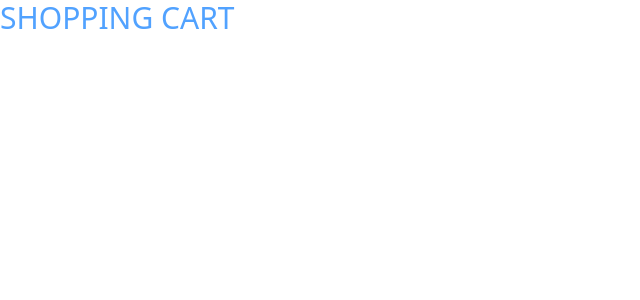
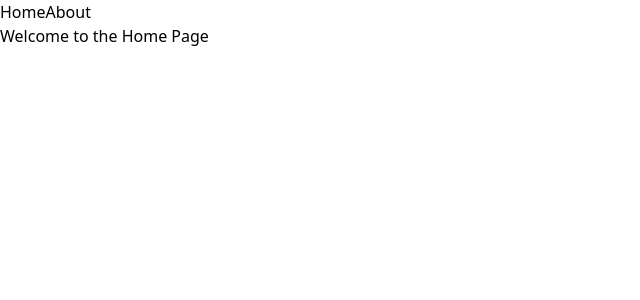
Before and after one commit to emmeiwhite/05-products-with-cart-features, a React (Vite) app: page / in a window 1280 px wide. Shown: the top 300 px of the page, without its empty margins (0-640 px from the left). Built offline with nearby package versions, Linux system fonts and the light colour scheme.

Commit message:
shopping-cart-1.3 home & about pages setup

```diff
--- a/package.json
+++ b/package.json
@@ -13,6 +13,7 @@
     "@tailwindcss/vite": "^4.1.5",
     "react": "^19.0.0",
     "react-dom": "^19.0.0",
+    "react-router-dom": "^6.20.0",
     "tailwindcss": "^4.1.5"
   },
   "devDependencies": {
--- a/src/App.jsx
+++ b/src/App.jsx
@@ -1,8 +1,24 @@
+import { BrowserRouter as Router, Routes, Route } from 'react-router-dom'
+import Navigation from './components/Navigation'
+import Home from './pages/Home'
+import About from './pages/About'
+
 function App() {
   return (
-    <>
-      <h1 className="text-3xl text-blue-400">SHOPPING CART</h1>
-    </>
+    <Router>
+      <Navigation />
+
+      <Routes>
+        <Route
+          path="/"
+          element={<Home />}
+        />
+        <Route
+          path="/about"
+          element={<About />}
+        />
+      </Routes>
+    </Router>
   )
 }
 
--- /dev/null
+++ b/src/components/Navigation.jsx
@@ -0,0 +1,11 @@
+import { Link } from 'react-router-dom'
+
+const Navigation = () => {
+  return (
+    <div>
+      <Link to="/">Home</Link>
+      <Link to="/about">About</Link>
+    </div>
+  )
+}
+export default Navigation
--- /dev/null
+++ b/src/pages/About.jsx
@@ -0,0 +1,4 @@
+const About = () => {
+  return <div>This is the about page</div>
+}
+export default About
--- /dev/null
+++ b/src/pages/Home.jsx
@@ -0,0 +1,4 @@
+const Home = () => {
+  return <div>Welcome to the Home Page</div>
+}
+export default Home
```
Also changed, not shown: 1 other file (tests, documents, lock files or other folders).
